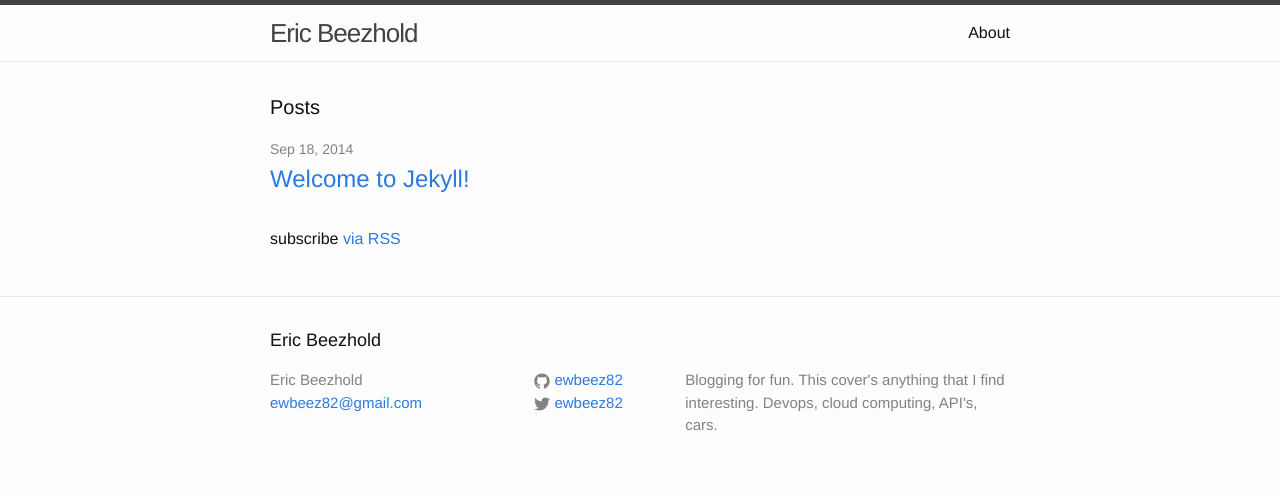
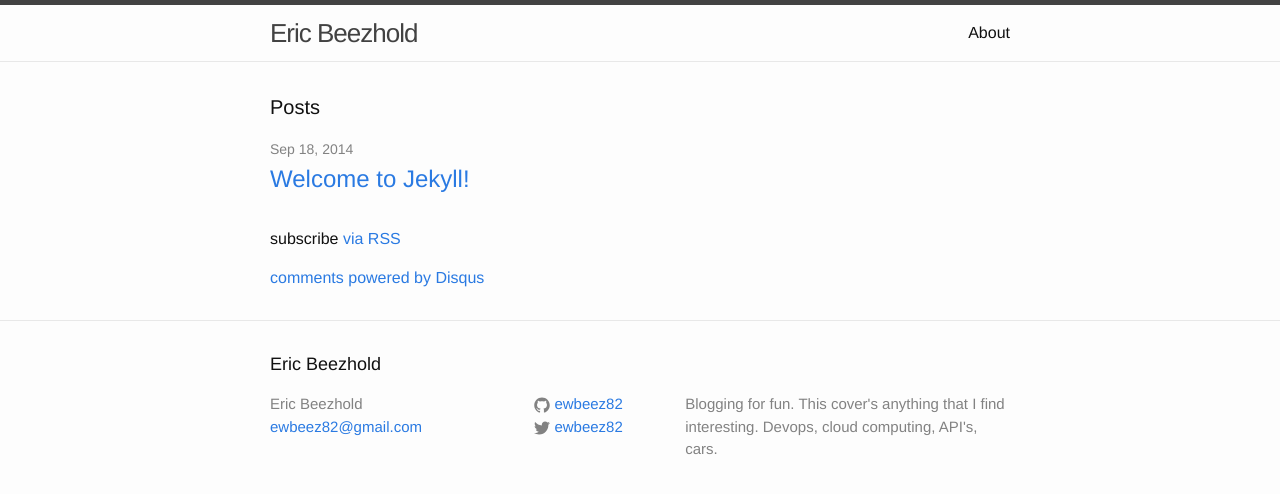
Before and after one commit to ewbeez82/ewbeez82.github.io, a Jekyll site: the page built from index.html, in a window 1280 px wide. Shown: the top 494 px of the page. Built offline with Jekyll 4.4.1, drawn with Linux system fonts in a browser that asks for light colours; comment, search, counter and statistics services are not loaded.

Commit message:
Adding comments

```diff
--- /dev/null
+++ b/_includes/comments.html
@@ -0,0 +1,14 @@
+<div id="disqus_thread"></div>
+    <script type="text/javascript">
+        /* * * CONFIGURATION VARIABLES: EDIT BEFORE PASTING INTO YOUR WEBPAGE * * */
+        var disqus_shortname = 'ewbeez82'; // required: replace example with your forum shortname
+
+        /* * * DON'T EDIT BELOW THIS LINE * * */
+        (function() {
+            var dsq = document.createElement('script'); dsq.type = 'text/javascript'; dsq.async = true;
+            dsq.src = '//' + disqus_shortname + '.disqus.com/embed.js';
+            (document.getElementsByTagName('head')[0] || document.getElementsByTagName('body')[0]).appendChild(dsq);
+        })();
+    </script>
+    <noscript>Please enable JavaScript to view the <a href="http://disqus.com/?ref_noscript">comments powered by Disqus.</a></noscript>
+    <a href="http://disqus.com" class="dsq-brlink">comments powered by <span class="logo-disqus">Disqus</span></a>
--- a/_layouts/default.html
+++ b/_layouts/default.html
@@ -10,6 +10,7 @@
     <div class="page-content">
       <div class="wrapper">
         {{ content }}
+	{% include comments.html %}
       </div>
     </div>
 
```
